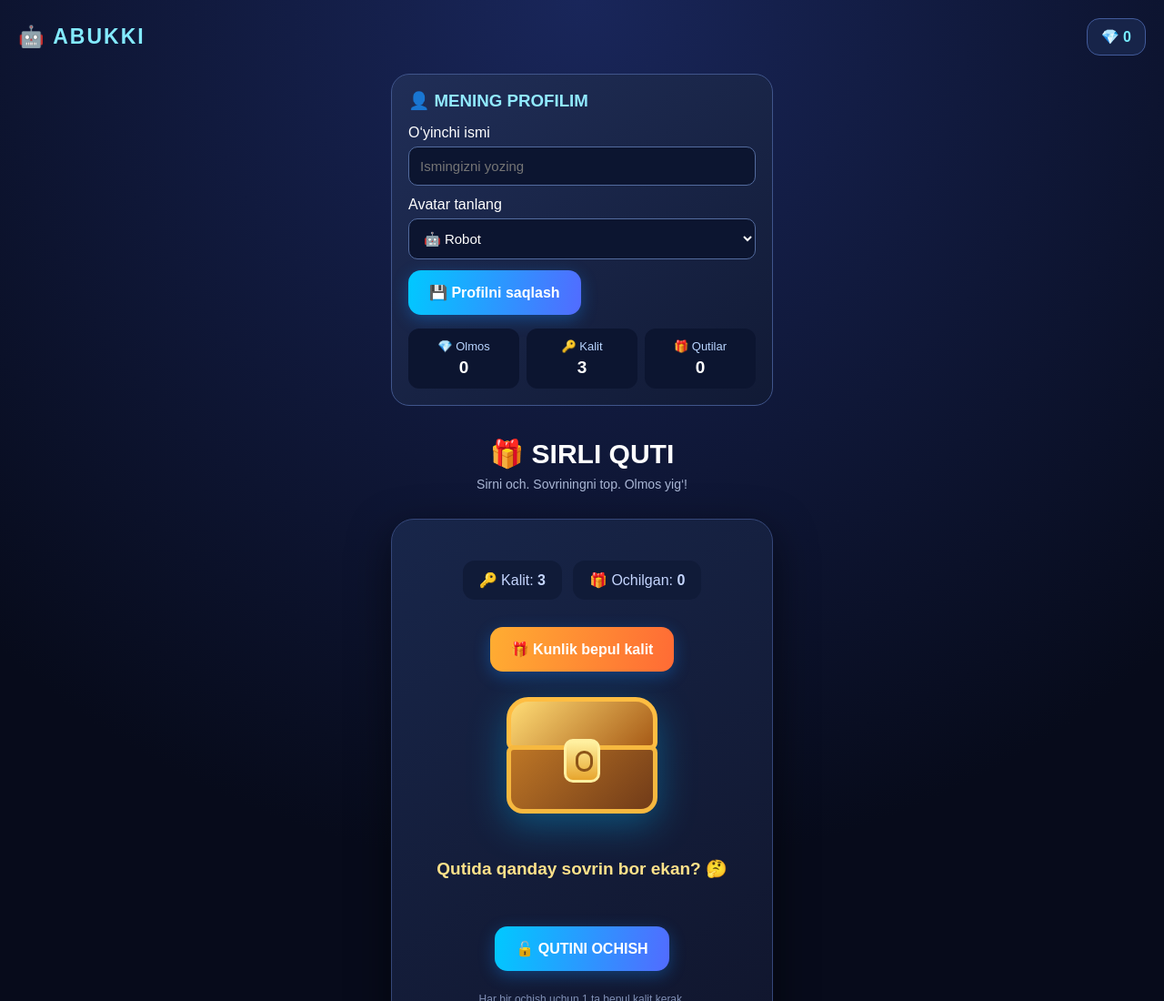
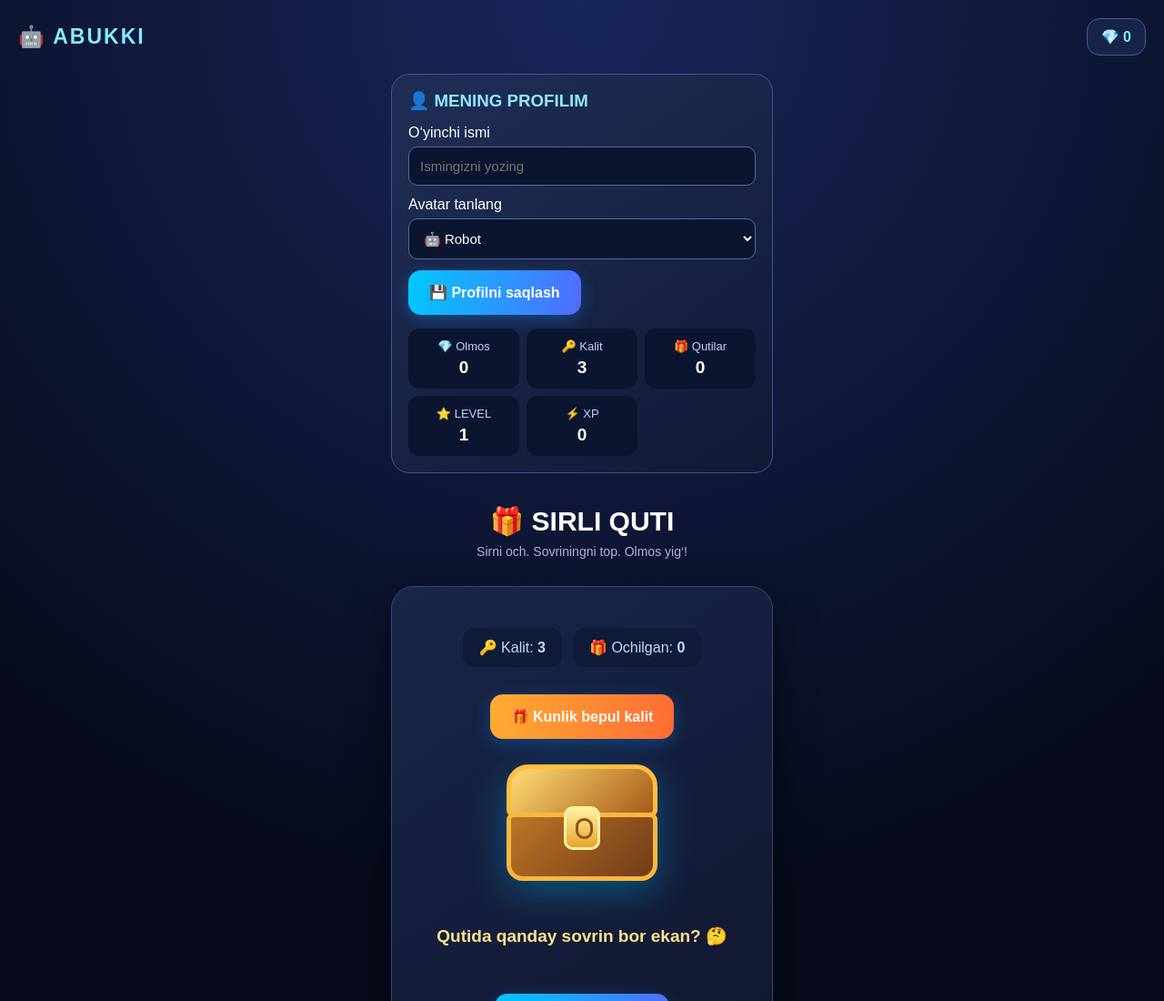
Before and after one commit to sezar3766655-pixel/ABUKKI, a plain HTML site: page sirli_quti.html in a window 1280 px wide. Shown: the top 1100 px of the page at 91% size. Drawn offline with Linux system fonts and the light colour scheme.

Commit message:
Add player level and XP system

```diff
--- a/sirli_quti.html
+++ b/sirli_quti.html
@@ -116,6 +116,8 @@ button:disabled{opacity:.45}
   <div class="profile-stat">💎 Olmos<b id="profileDiamonds">0</b></div>
   <div class="profile-stat">🔑 Kalit<b id="profileKeys">0</b></div>
   <div class="profile-stat">🎁 Qutilar<b id="profileOpened">0</b></div>
+  <div class="profile-stat">⭐ LEVEL<b id="profileLevel">1</b></div>
+  <div class="profile-stat">⚡ XP<b id="profileXP">0</b></div>
  </div>
 </div>
 
@@ -156,12 +158,15 @@ button:disabled{opacity:.45}
 let diamonds=Number(localStorage.getItem("abukki_test_diamonds")||0);
 let keys=Number(localStorage.getItem("abukki_test_keys")||3);
 let opened=Number(localStorage.getItem("abukki_test_opened")||0);
+let xp=Number(localStorage.getItem("abukki_player_xp")||0);
+let level=Math.floor(xp/100)+1;
 let records=JSON.parse(localStorage.getItem("abukki_test_records")||"[]");
 
 function save(){
  localStorage.setItem("abukki_test_diamonds",diamonds);
  localStorage.setItem("abukki_test_keys",keys);
  localStorage.setItem("abukki_test_opened",opened);
+ localStorage.setItem("abukki_player_xp",xp);
  localStorage.setItem("abukki_test_records",JSON.stringify(records));
  update();
 }
@@ -189,6 +194,8 @@ function updateProfile(){
  document.getElementById("profileDiamonds").textContent=diamonds;
  document.getElementById("profileKeys").textContent=keys;
  document.getElementById("profileOpened").textContent=opened;
+ document.getElementById("profileLevel").textContent=level;
+ document.getElementById("profileXP").textContent=xp;
 }
 
 function todayKey(){
@@ -234,6 +241,8 @@ function openChest(){
  result.textContent="✨ Quti ochilmoqda...";
  setTimeout(()=>{
   diamonds+=prize;
+  xp+=10;
+  level=Math.floor(xp/100)+1;
   opened++;
   records.unshift(prize);
   records=records.slice(0,5);
```
